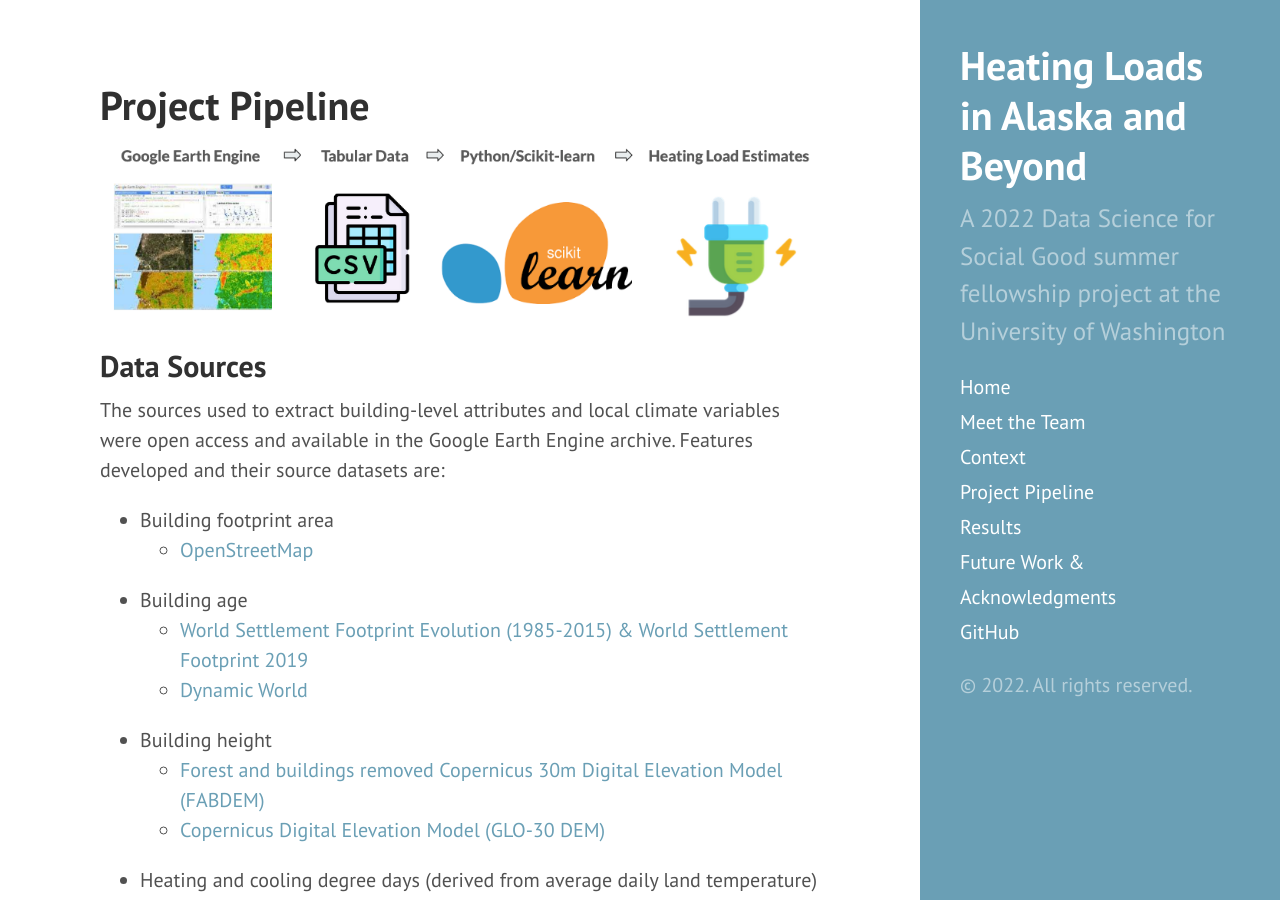
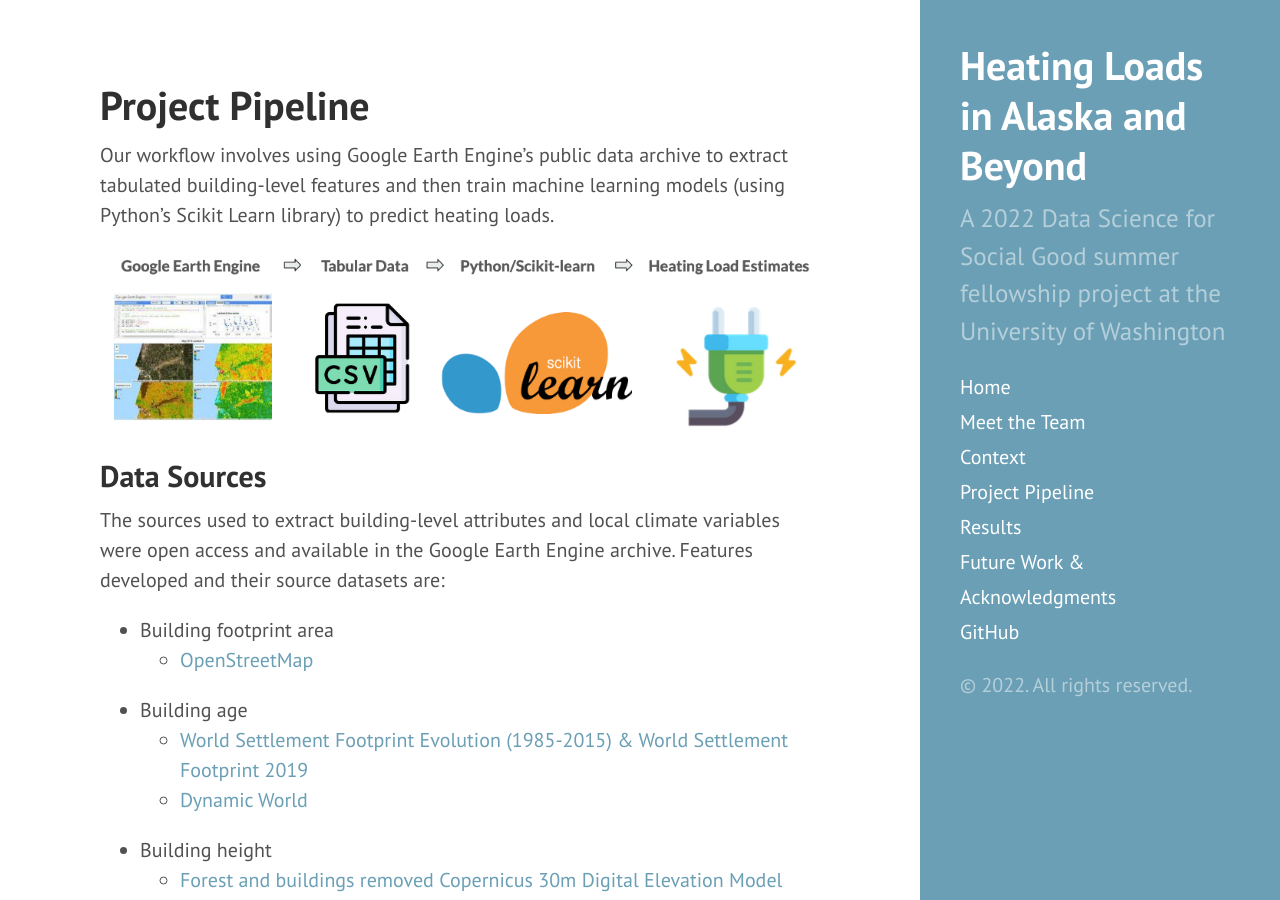
Before and after one commit to uwescience/DSSG2022_heating_loads, a Jekyll site: the page built from methods.md, in a window 1280 px wide and 900 px high. Built offline with Jekyll 4.4.1, drawn with Linux system fonts in a browser that asks for light colours.

Commit message:
Update methods.md

```diff
--- a/methods.md
+++ b/methods.md
@@ -2,6 +2,8 @@
 layout: page
 title: Project Pipeline
 ---
+Our workflow involves using Google Earth Engine’s public data archive to extract tabulated building-level features and then train machine learning models (using Python's Scikit Learn library) to predict heating loads.
+
 <img src="{{ site.url }}{{ site.baseurl }}/assets/img/pipeline.png" width="800">
 ## Data Sources
 
```
